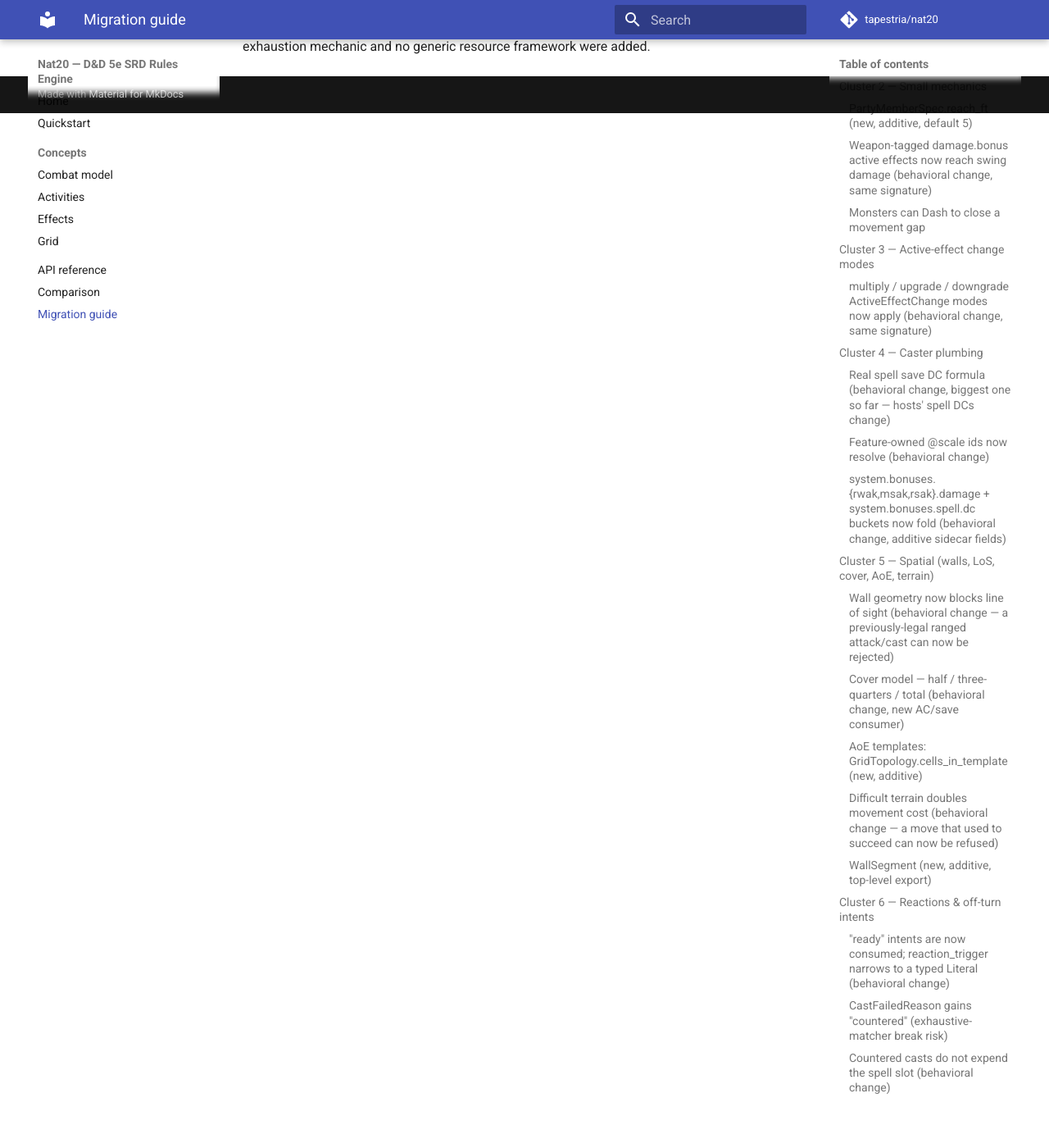
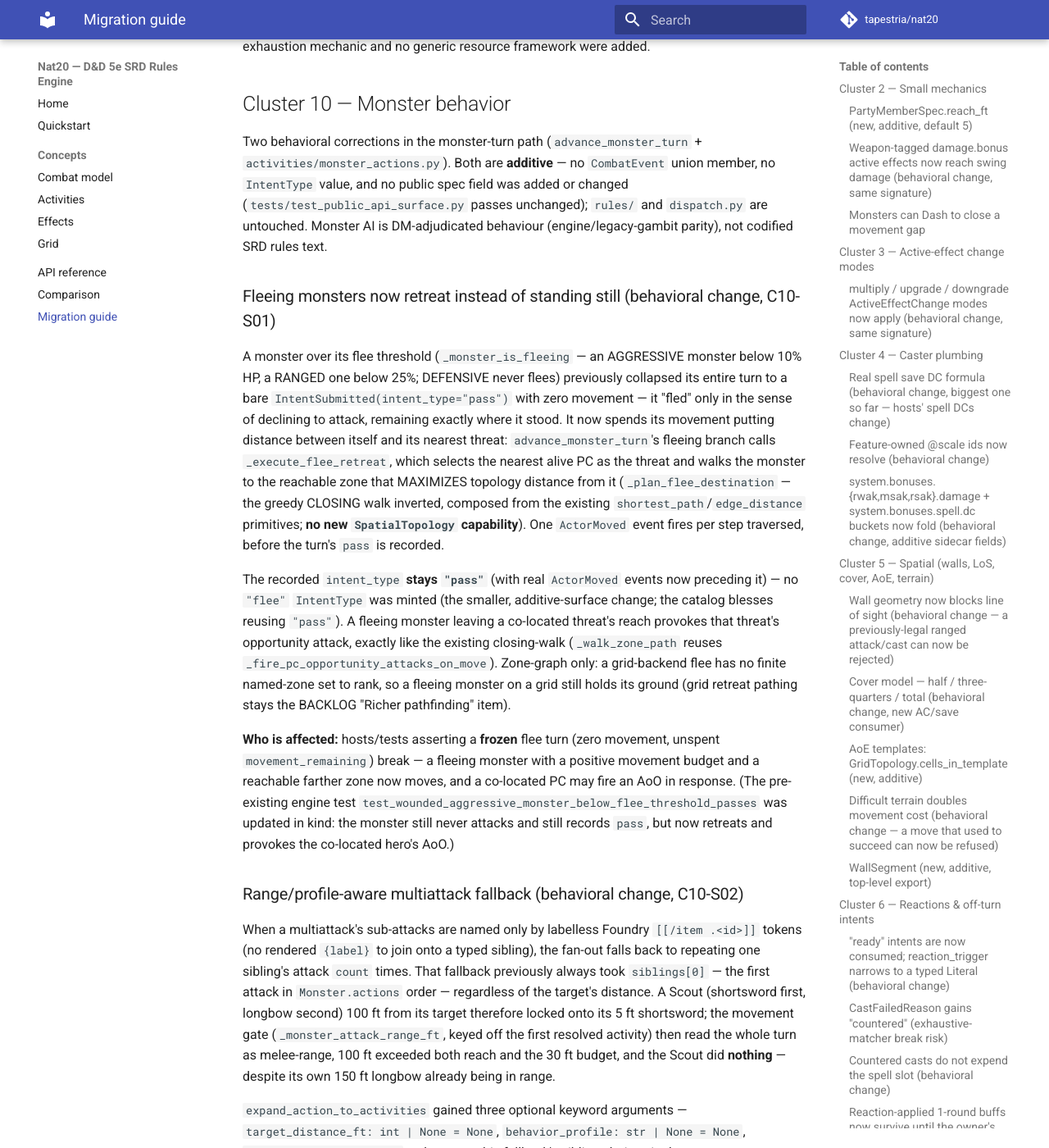
Before and after one commit to tapestria/nat20, an MkDocs documentation site: the page built from docs/migration/v0.1-to-v0.2.md, in a window 1280 px wide and 1400 px high, scrolled down 15436 px. Shown: the whole window at 82% size. Built offline with MkDocs 1.6.1 and Material for MkDocs 9.7.7, drawn with Linux system fonts in a browser that asks for light colours; comment, search, counter and statistics services are not loaded; some of the changed text lies outside the part shown.

Commit message:
docs(engine): C10 migration notes + BACKLOG closeout; lint follow-ups
- docs/migration/v0.1-to-v0.2.md: Cluster 10 section — fleeing monsters now
  retreat (intent stays "pass", provokes AoO, zone-graph only) and the
  range/profile-aware multiattack fallback (additive kwargs, gate agreement).
- BACKLOG.md: delete the closed "Behavior-aware monster action selection" entry;
  update the dead-code entry with the C10 disposition — recommend REMOVING
  `rules/gambits.py::select_action` (and the unused `assign_behavior_profile`
  halves) at the C11 non-additive closeout, since C10 landed every behaviour
  they offered into the live path. "Richer pathfinding" (threat-aware routing)
  survives untouched.
- Lint follow-ups: extract `_monster_target_distance_ft` to keep
  `advance_monster_turn` under the C901 complexity ceiling; split a compound
  test assertion (PT018).

Engine `make check` green (cov 79.79% ≥ 73); `mkdocs build --strict` green.

Co-Authored-By: Claude Fable 5 <noreply@anthropic.com>
Claude-Session: https://claude.ai/code/session_011GxUSHUoAu73xwsZ3DtKPA

```diff
--- a/docs/migration/v0.1-to-v0.2.md
+++ b/docs/migration/v0.1-to-v0.2.md
@@ -677,3 +677,75 @@ supplied and a feature has NO rule for the rest's period, the counter is preserv
 41 `lr` vs 10 `sr` entries) does not recharge on a Short Rest. Omitting `recovery`
 entirely keeps the original full-recovery-on-any-rest default. No exhaustion
 mechanic and no generic resource framework were added.
+
+## Cluster 10 — Monster behavior
+
+Two behavioral corrections in the monster-turn path (`advance_monster_turn` +
+`activities/monster_actions.py`). Both are **additive** — no `CombatEvent` union
+member, no `IntentType` value, and no public spec field was added or changed
+(`tests/test_public_api_surface.py` passes unchanged); `rules/` and `dispatch.py`
+are untouched. Monster AI is DM-adjudicated behaviour (engine/legacy-gambit
+parity), not codified SRD rules text.
+
+### Fleeing monsters now retreat instead of standing still (behavioral change, C10-S01)
+
+A monster over its flee threshold (`_monster_is_fleeing` — an AGGRESSIVE monster
+below 10% HP, a RANGED one below 25%; DEFENSIVE never flees) previously collapsed
+its entire turn to a bare `IntentSubmitted(intent_type="pass")` with zero
+movement — it "fled" only in the sense of declining to attack, remaining exactly
+where it stood. It now spends its movement putting distance between itself and its
+nearest threat: `advance_monster_turn`'s fleeing branch calls
+`_execute_flee_retreat`, which selects the nearest alive PC as the threat and
+walks the monster to the reachable zone that MAXIMIZES topology distance from it
+(`_plan_flee_destination` — the greedy CLOSING walk inverted, composed from the
+existing `shortest_path`/`edge_distance` primitives; **no new `SpatialTopology`
+capability**). One `ActorMoved` event fires per step traversed, before the
+turn's `pass` is recorded.
+
+The recorded `intent_type` **stays `"pass"`** (with real `ActorMoved` events now
+preceding it) — no `"flee"` `IntentType` was minted (the smaller, additive-surface
+change; the catalog blesses reusing `"pass"`). A fleeing monster leaving a
+co-located threat's reach provokes that threat's opportunity attack, exactly like
+the existing closing-walk (`_walk_zone_path` reuses
+`_fire_pc_opportunity_attacks_on_move`). Zone-graph only: a grid-backend flee has
+no finite named-zone set to rank, so a fleeing monster on a grid still holds its
+ground (grid retreat pathing stays the BACKLOG "Richer pathfinding" item).
+
+**Who is affected:** hosts/tests asserting a **frozen** flee turn (zero movement,
+unspent `movement_remaining`) break — a fleeing monster with a positive movement
+budget and a reachable farther zone now moves, and a co-located PC may fire an AoO
+in response. (The pre-existing engine test
+`test_wounded_aggressive_monster_below_flee_threshold_passes` was updated in
+kind: the monster still never attacks and still records `pass`, but now retreats
+and provokes the co-located hero's AoO.)
+
+### Range/profile-aware multiattack fallback (behavioral change, C10-S02)
+
+When a multiattack's sub-attacks are named only by labelless Foundry
+`[[/item .<id>]]` tokens (no rendered `{label}` to join onto a typed sibling), the
+fan-out falls back to repeating one sibling's attack `count` times. That fallback
+previously always took `siblings[0]` — the first attack in `Monster.actions` order
+— regardless of the target's distance. A Scout (shortsword first, longbow second)
+100 ft from its target therefore locked onto its 5 ft shortsword; the movement
+gate (`_monster_attack_range_ft`, keyed off the first resolved activity) then read
+the whole turn as melee-range, 100 ft exceeded both reach and the 30 ft budget,
+and the Scout did **nothing** — despite its own 150 ft longbow already being in
+range.
+
+`expand_action_to_activities` gained three optional keyword arguments —
+`target_distance_ft: int | None = None`, `behavior_profile: str | None = None`,
+`melee_reach_ft: int = 5` — that steer this fallback's sibling choice via the new
+`_select_fallback_sibling`: when the live distance is supplied, it prefers a
+sibling whose OWN range already covers the target (the longbow, 150 ft) over one
+that does not (the shortsword, 5 ft), with `behavior_profile == "RANGED"` breaking
+ties toward the longest-reach sibling when several are in range. `advance_monster_turn`
+passes the same zone-path distance the movement gate reads, so selection and gate
+now agree (the Scout fires the longbow with zero repositioning). **Omitting the
+kwargs preserves the historical first-in-list-order fallback** — single-attack-type
+multiattacks (owlbear → Rend) and callers that pass no distance are byte-identical.
+
+**Who is affected:** hosts/tests whose encounters include a multiattack monster
+with a mixed melee+ranged repertoire and a labelless multiattack description. Such
+a monster now fires the weapon that fits the current distance instead of always
+the first-listed one — event shapes change for ranged monsters (an `AttackRolled`
+where there was a silent `pass`, or a ranged attack where there was a melee one).
```
Also changed, not shown: BACKLOG.md (+15 -9 lines), 2 other files.
